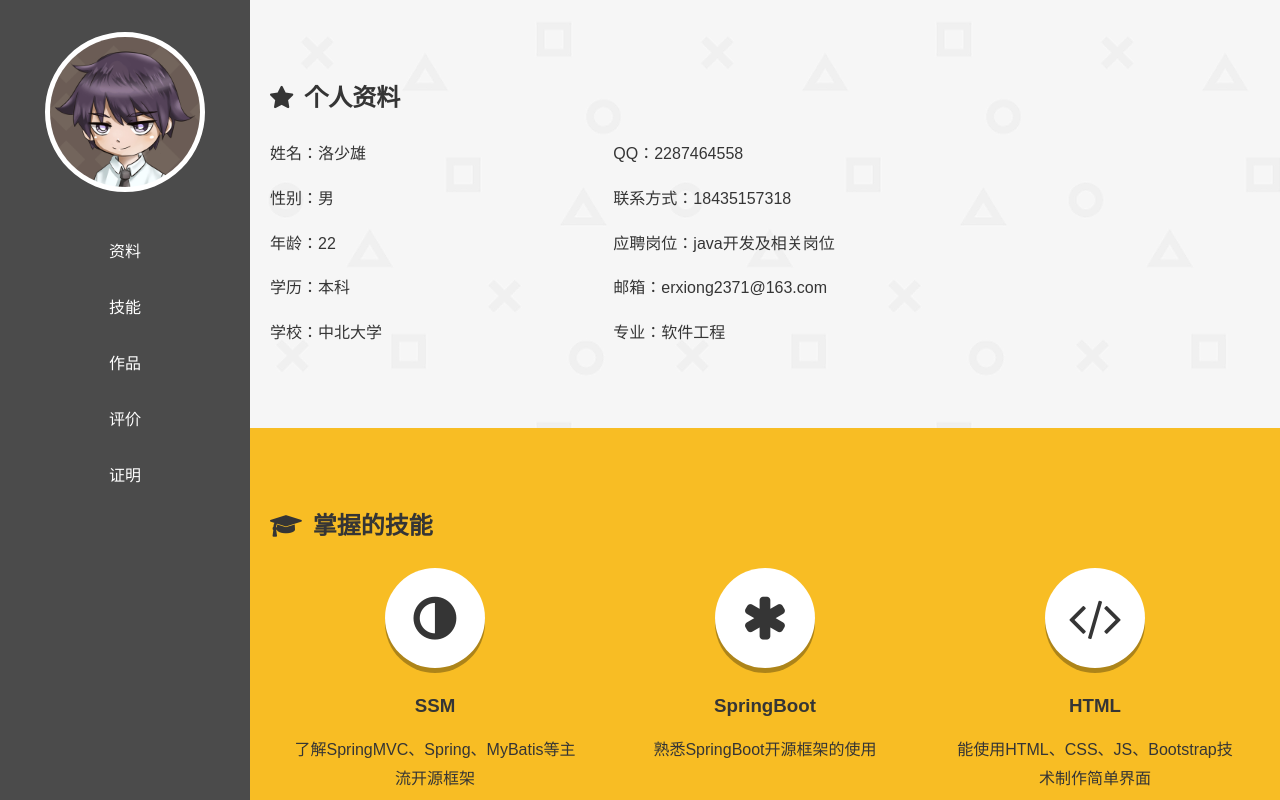
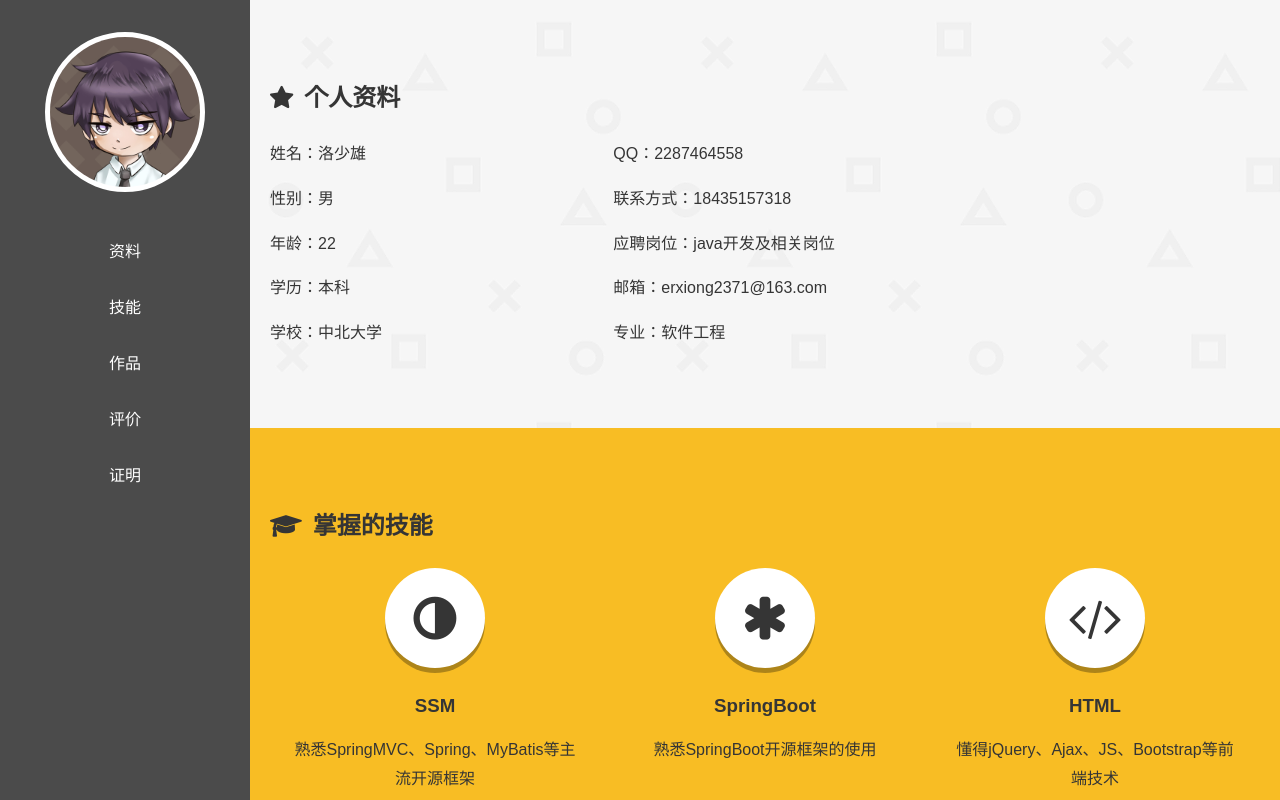
Before and after one commit to Erxionglsx/MyResum, a plain HTML site: page index.html in a window 1280 px wide. Shown: the top 800 px of the page. Drawn offline with Linux system fonts and the light colour scheme.

Commit message:
更新信息

```diff
--- a/index.html
+++ b/index.html
@@ -67,7 +67,7 @@
               </div>
               <div class="skills-title">
                 <h3>SSM</h3>
-                <p>了解SpringMVC、Spring、MyBatis等主流开源框架</p>
+                <p>熟悉SpringMVC、Spring、MyBatis等主流开源框架</p>
               </div>
             </div>
             <div class="col-s-6 col-m-4 center-fixed">
@@ -85,7 +85,7 @@
               </div>
               <div class="skills-title">
                 <h3>HTML</h3>
-                <p>能使用HTML、CSS、JS、Bootstrap技术制作简单界面</p>
+                <p>懂得jQuery、Ajax、JS、Bootstrap等前端技术</p>
               </div>
             </div>
           </div>
```
